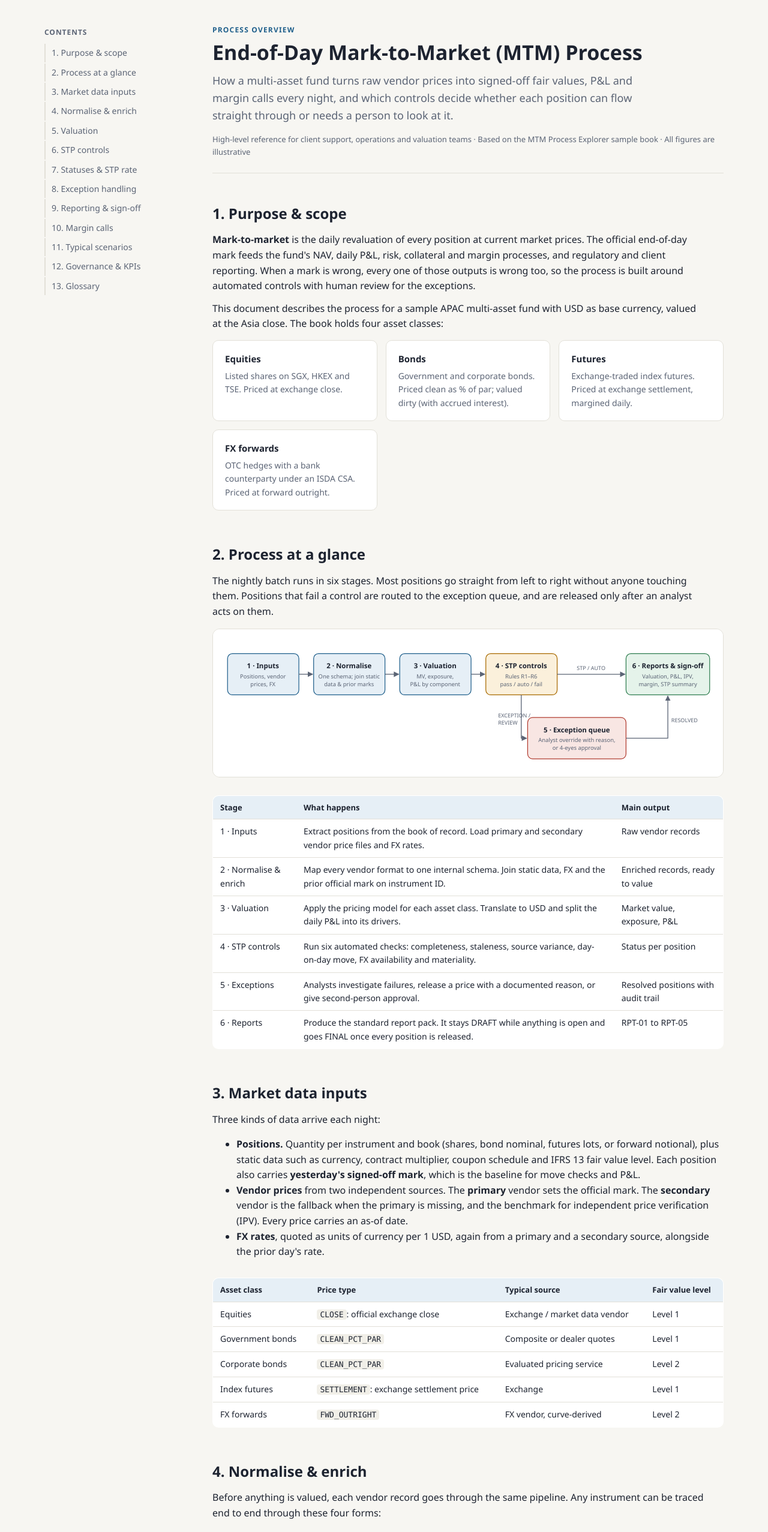
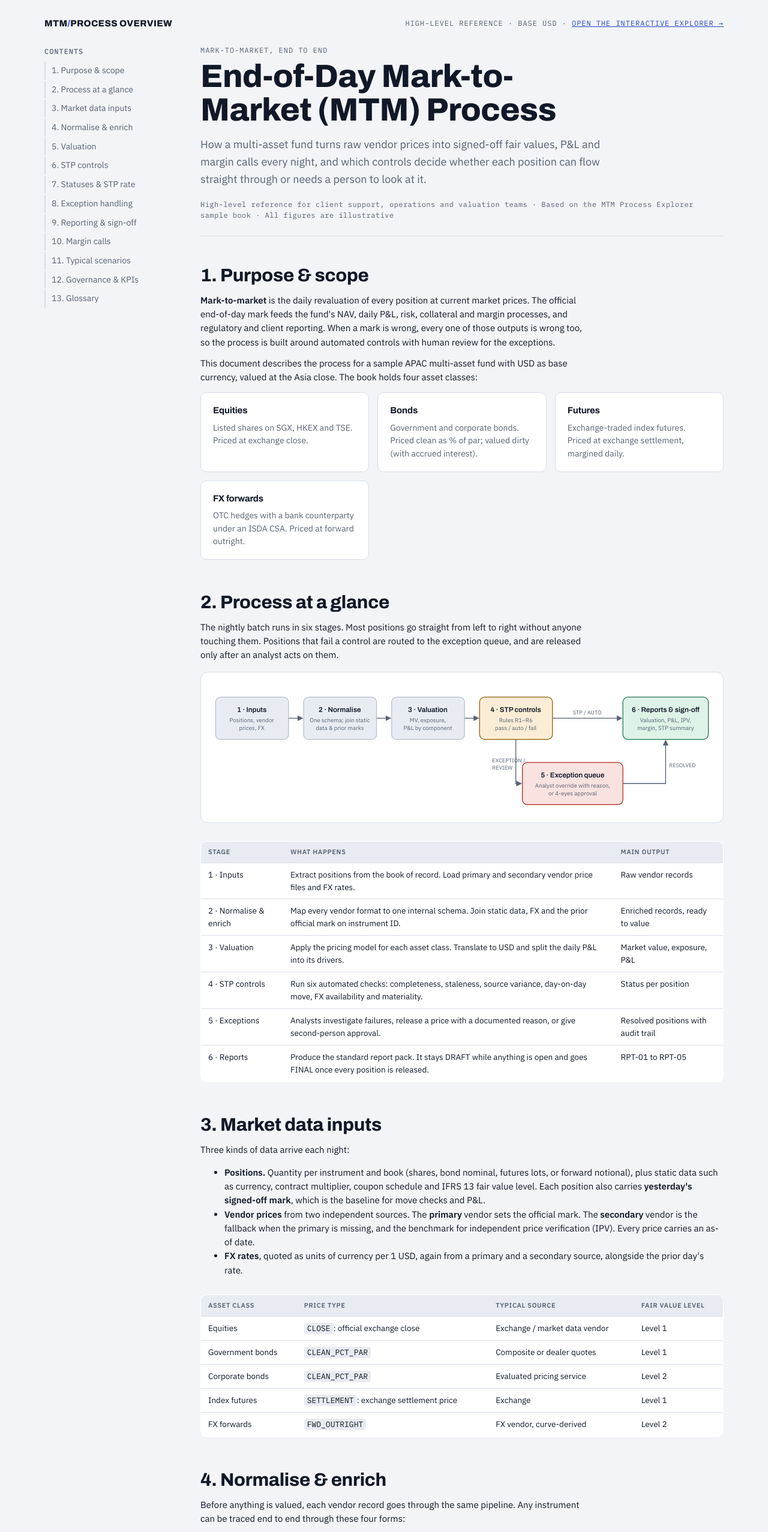
Before and after one commit to JKullappagari/mtm-process-overview, a plain HTML site: page index.html in a window 1280 px wide. Shown: the top 2554 px of the page at 60% size. Drawn offline with Linux system fonts and the light colour scheme.

Commit message:
Match MTM Process Explorer design and link to it
Co-Authored-By: Claude Opus 5.5 <noreply@anthropic.com>

```diff
--- a/index.html
+++ b/index.html
@@ -5,72 +5,85 @@
 <meta name="viewport" content="width=device-width, initial-scale=1">
 <title>End-of-Day Mark-to-Market (MTM) Process: High-Level Overview</title>
 <meta name="description" content="A high-level guide to the end-of-day mark-to-market process: market data inputs, normalisation, valuation, STP controls, exception handling and reporting.">
+<link rel="preconnect" href="https://fonts.googleapis.com">
+<link rel="preconnect" href="https://fonts.gstatic.com" crossorigin>
+<link rel="stylesheet" href="https://fonts.googleapis.com/css2?family=Archivo:wdth,wght@100..125,500..800&family=IBM+Plex+Mono:wght@400;500&family=IBM+Plex+Sans:wght@400;500;600&display=swap">
 <style>
+/* Design tokens mirror the MTM Process Explorer (src/styles.css) so both pages read as one product. */
 :root{
-  --bg:#f7f6f2; --paper:#ffffff; --ink:#1d2330; --muted:#5b6475; --line:#e2e0d8;
-  --accent:#1f5f8b; --accent-soft:#e6eff6; --ok:#2e7d4f; --ok-soft:#e5f3ea;
-  --warn:#a86a00; --warn-soft:#fbf0db; --bad:#b03a2e; --bad-soft:#f8e6e3;
-  --rev:#6a4c9c; --rev-soft:#efe9f7; --code:#f1efe8;
+  --bg:#f2f4f7; --surface:#ffffff; --sunk:#e8ecf2; --ink:#111827; --muted:#576173; --line:#d8dee7; --line-strong:#b6bfcc;
+  --accent:#2347c5; --accent-ink:#ffffff; --accent-soft:#e2e8fb;
+  --ok:#14744a; --ok-soft:#dff2e7; --auto:#0a6b7c; --auto-soft:#d9eff3;
+  --warn:#935700; --warn-soft:#faedd5; --bad:#b0261e; --bad-soft:#f9e2df; --man:#5a3fb0; --man-soft:#ebe5f9;
+  --display:"Archivo","Helvetica Neue",Arial,sans-serif;
+  --body:"IBM Plex Sans","Segoe UI",system-ui,sans-serif;
+  --mono:"IBM Plex Mono",ui-monospace,SFMono-Regular,Menlo,Consolas,monospace;
+  /* aliases used below */
+  --paper:var(--surface); --code:var(--sunk); --rev:var(--man); --rev-soft:var(--man-soft);
 }
-@media (prefers-color-scheme: dark){
-  :root{
-    --bg:#14171d; --paper:#1b1f27; --ink:#e6e8ec; --muted:#9aa3b2; --line:#2c323d;
-    --accent:#6fb0de; --accent-soft:#1d2d3b; --ok:#6cc391; --ok-soft:#1b2e24;
-    --warn:#e0a948; --warn-soft:#33291a; --bad:#e57a6e; --bad-soft:#3a2220;
-    --rev:#b39ce0; --rev-soft:#2a2438; --code:#232833;
-  }
-}
+@media (prefers-color-scheme: dark){:root{
+  --bg:#0d1117; --surface:#151b24; --sunk:#10151d; --ink:#e5e9f0; --muted:#98a2b3; --line:#28303c; --line-strong:#3b4554;
+  --accent:#86a0ff; --accent-ink:#0d1117; --accent-soft:#1b2544;
+  --ok:#4fc58d; --ok-soft:#12291f; --auto:#45c2d4; --auto-soft:#0f2830;
+  --warn:#f1aa45; --warn-soft:#2c2112; --bad:#ff7a6e; --bad-soft:#331816; --man:#b9a2ff; --man-soft:#231c3a;
+  color-scheme:dark}}
 *{box-sizing:border-box}
 html{scroll-behavior:smooth}
-body{margin:0;background:var(--bg);color:var(--ink);font:16px/1.6 "Segoe UI",system-ui,-apple-system,Roboto,Helvetica,Arial,sans-serif}
-.wrap{display:grid;grid-template-columns:240px minmax(0,1fr);gap:40px;max-width:1180px;margin:0 auto;padding:40px 24px 80px}
+body{margin:0;background:var(--bg);color:var(--ink);font-family:var(--body);font-size:15px;line-height:1.55;-webkit-font-smoothing:antialiased}
+header.top{max-width:1180px;margin:0 auto;padding:28px 24px 0;display:flex;justify-content:space-between;align-items:center;gap:12px;flex-wrap:wrap}
+.brand{font-family:var(--display);font-stretch:118%;font-weight:800;font-size:15px;letter-spacing:.02em}
+.brand span{color:var(--accent)}
+.topmeta{font-family:var(--mono);font-size:12px;letter-spacing:.08em;text-transform:uppercase;color:var(--muted)}
+.wrap{display:grid;grid-template-columns:220px minmax(0,1fr);gap:40px;max-width:1180px;margin:0 auto;padding:24px 24px 80px}
 nav.toc{position:sticky;top:24px;align-self:start;font-size:14px}
-nav.toc h2{font-size:12px;letter-spacing:.08em;text-transform:uppercase;color:var(--muted);margin:0 0 10px}
+nav.toc h2{font-family:var(--mono);font-size:12px;font-weight:500;letter-spacing:.08em;text-transform:uppercase;color:var(--muted);margin:0 0 10px}
 nav.toc ol{list-style:none;margin:0;padding:0;counter-reset:s}
 nav.toc li{counter-increment:s;margin:2px 0}
 nav.toc a{display:block;padding:4px 10px;border-left:2px solid var(--line);color:var(--muted);text-decoration:none}
 nav.toc a::before{content:counter(s) ". ";color:var(--muted)}
 nav.toc a:hover{color:var(--accent);border-left-color:var(--accent)}
+.card h4{font-size:15px;font-weight:700}
 main{min-width:0}
 header.hero{border-bottom:1px solid var(--line);padding-bottom:24px;margin-bottom:8px}
-.eyebrow{font-size:12px;letter-spacing:.1em;text-transform:uppercase;color:var(--accent);font-weight:600}
-h1{font-size:34px;line-height:1.2;margin:8px 0 12px;font-weight:700}
-.lede{font-size:18px;color:var(--muted);max-width:760px;margin:0}
-.meta{margin-top:16px;font-size:13px;color:var(--muted)}
+.eyebrow{font-family:var(--mono);font-size:12px;letter-spacing:.08em;text-transform:uppercase;color:var(--muted)}
+h1,h2,h3,h4{font-family:var(--display);font-stretch:112%;text-wrap:balance;letter-spacing:-.01em}
+h1{font-size:clamp(2rem,4.6vw,3.35rem);line-height:1.04;margin:6px 0 16px;font-weight:800}
+.lede{font-size:18px;line-height:1.6;color:var(--muted);max-width:66ch;margin:0}
+.meta{margin-top:18px;font-family:var(--mono);font-size:12px;letter-spacing:.04em;color:var(--muted)}
 section{padding-top:36px}
-h2{font-size:24px;margin:0 0 12px;padding-top:4px}
-h3{font-size:17px;margin:24px 0 8px}
-p{margin:0 0 12px;max-width:820px}
+h2{font-size:clamp(1.45rem,2.6vw,1.9rem);line-height:1.15;font-weight:750;margin:0 0 12px;padding-top:4px}
+h3{font-size:1.05rem;font-weight:700;font-stretch:105%;margin:24px 0 8px}
+p{margin:0 0 12px;max-width:72ch}
 a{color:var(--accent)}
 .card{background:var(--paper);border:1px solid var(--line);border-radius:10px;padding:18px 20px;margin:14px 0}
 .grid{display:grid;gap:14px;grid-template-columns:repeat(auto-fit,minmax(220px,1fr));margin:14px 0}
 .grid .card{margin:0}
 .card h4{margin:0 0 6px;font-size:15px}
 .card p{font-size:14px;color:var(--muted);margin:0}
-table{width:100%;border-collapse:collapse;font-size:14px;background:var(--paper);border:1px solid var(--line);border-radius:10px;overflow:hidden;margin:14px 0}
+table{width:100%;border-collapse:collapse;font-size:13.5px;background:var(--paper);border:1px solid var(--line);border-radius:10px;overflow:hidden;margin:14px 0}
 th,td{text-align:left;padding:9px 12px;border-bottom:1px solid var(--line);vertical-align:top}
-th{background:var(--accent-soft);font-weight:600;font-size:13px}
+th{background:var(--sunk);font-weight:600;font-size:11px;letter-spacing:.06em;text-transform:uppercase;color:var(--muted)}
 tr:last-child td{border-bottom:0}
 .tbl{overflow-x:auto}
-code,.mono{font-family:Consolas,"Cascadia Mono",Menlo,monospace;font-size:13px}
+code,.mono{font-family:var(--mono);font-size:13px;font-variant-numeric:tabular-nums}
 code{background:var(--code);padding:1px 5px;border-radius:4px}
 .pill{display:inline-block;font-size:12px;font-weight:600;padding:1px 9px;border-radius:999px;white-space:nowrap}
 .p-stp{background:var(--ok-soft);color:var(--ok)}
-.p-auto{background:var(--accent-soft);color:var(--accent)}
+.p-auto{background:var(--auto-soft);color:var(--auto)}
 .p-rev{background:var(--rev-soft);color:var(--rev)}
 .p-exc{background:var(--bad-soft);color:var(--bad)}
 .p-res{background:var(--warn-soft);color:var(--warn)}
 .callout{border-left:4px solid var(--accent);background:var(--accent-soft);padding:12px 16px;border-radius:0 8px 8px 0;margin:16px 0;max-width:820px;font-size:15px}
 .callout.warn{border-color:var(--warn);background:var(--warn-soft)}
-.formula{font-family:Consolas,Menlo,monospace;font-size:13.5px;background:var(--code);border-radius:8px;padding:12px 14px;margin:10px 0;overflow-x:auto;white-space:pre}
+.formula{font-family:var(--mono);font-size:14px;background:var(--code);border-radius:8px;padding:12px 14px;margin:10px 0;overflow-x:auto;white-space:pre}
 .flow{background:var(--paper);border:1px solid var(--line);border-radius:12px;padding:16px;margin:16px 0;overflow-x:auto}
 .flow svg{display:block;min-width:820px;width:100%;height:auto}
-.flow .box{fill:var(--accent-soft);stroke:var(--accent);stroke-width:1.5}
+.flow .box{fill:var(--sunk);stroke:var(--line-strong);stroke-width:1.5}
 .flow .box.ctl{fill:var(--warn-soft);stroke:var(--warn)}
 .flow .box.exc{fill:var(--bad-soft);stroke:var(--bad)}
 .flow .box.out{fill:var(--ok-soft);stroke:var(--ok)}
-.flow text{fill:var(--ink);font-family:"Segoe UI",system-ui,sans-serif}
-.flow .t{font-size:14px;font-weight:600}
+.flow text{fill:var(--ink);font-family:var(--body)}
+.flow .t{font-size:14px;font-weight:600;font-family:var(--display)}
 .flow .s{font-size:11.5px;fill:var(--muted)}
 .flow .arr{stroke:var(--muted);stroke-width:1.6;fill:none}
 .flow .lbl{font-size:11px;fill:var(--muted)}
@@ -90,6 +103,10 @@ footer{margin-top:48px;padding-top:18px;border-top:1px solid var(--line);font-si
 </style>
 </head>
 <body>
+<header class="top">
+  <div class="brand">MTM<span>/</span>PROCESS OVERVIEW</div>
+  <div class="topmeta">High-level reference · Base USD · <a href="https://claude.ai/artifact/2KKmcY3ZRmRN8Z1HSUaxPD">Open the interactive explorer →</a></div>
+</header>
 <div class="wrap">
 <nav class="toc" aria-label="Contents">
   <h2>Contents</h2>
@@ -112,7 +129,7 @@ footer{margin-top:48px;padding-top:18px;border-top:1px solid var(--line);font-si
 
 <main>
 <header class="hero">
-  <div class="eyebrow">Process overview</div>
+  <div class="eyebrow">Mark-to-market, end to end</div>
   <h1>End-of-Day Mark-to-Market (MTM) Process</h1>
   <p class="lede">How a multi-asset fund turns raw vendor prices into signed-off fair values, P&amp;L and margin calls every night, and which controls decide whether each position can flow straight through or needs a person to look at it.</p>
   <div class="meta">High-level reference for client support, operations and valuation teams · Based on the MTM Process Explorer sample book · All figures are illustrative</div>
@@ -401,7 +418,7 @@ Otherwise             → no call (movement below minimum transfer amount)</div>
 </section>
 
 <footer>
-  Companion overview to the MTM Process Explorer, an interactive walkthrough of the same process. The fund, counterparty, issuer and all figures are fictional and for illustration only. This is not valuation policy or investment advice.
+  Companion overview to the <a href="https://claude.ai/artifact/2KKmcY3ZRmRN8Z1HSUaxPD">MTM Process Explorer</a>, an interactive walkthrough of the same process. The fund, counterparty, issuer and all figures are fictional and for illustration only. This is not valuation policy or investment advice.
 </footer>
 </main>
 </div>
```
Also changed, not shown: README.md.
